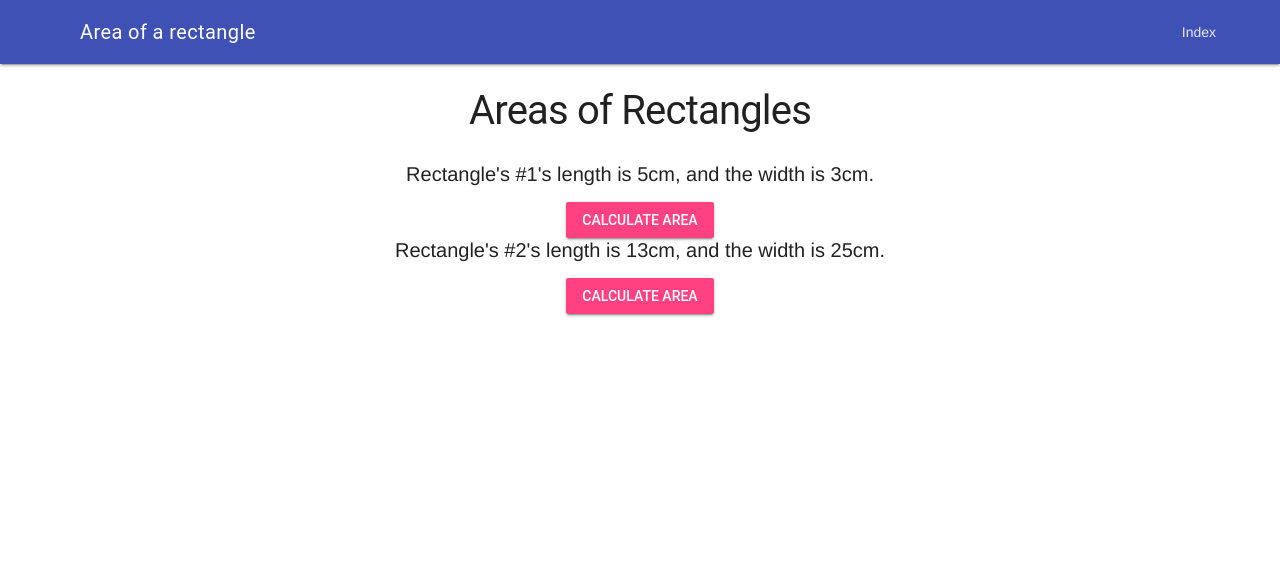
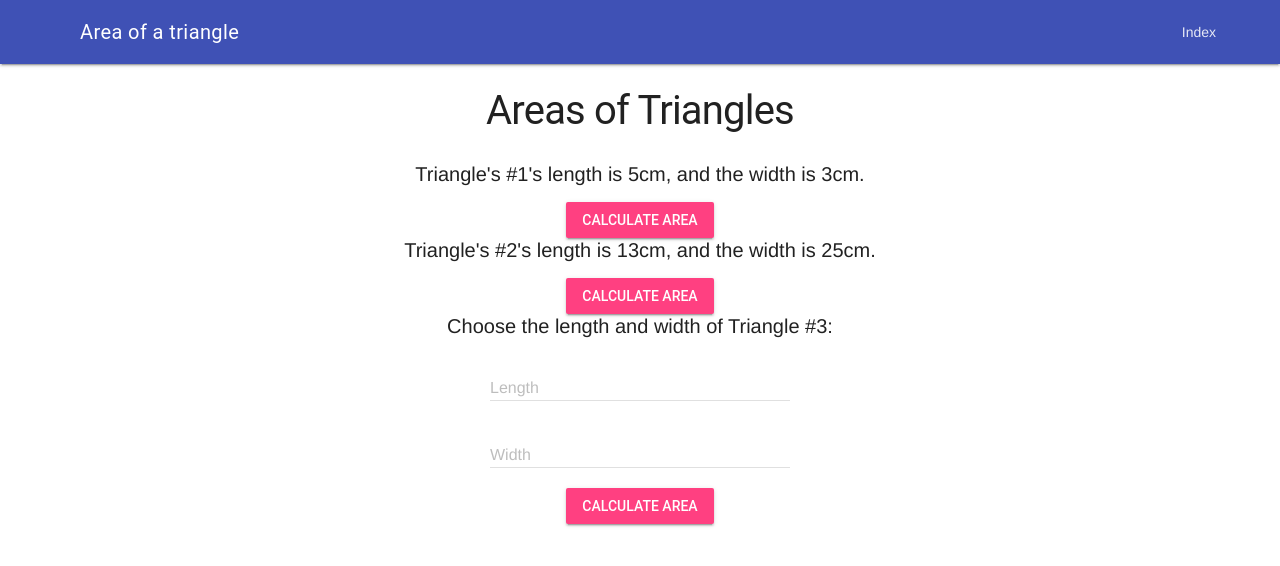
Before and after one commit to CristianoSellitto/ICS2O-Assignment2-HTML, a plain HTML site: page index.html in a window 1280 px wide. Drawn offline with nearby package versions, Linux system fonts and the light colour scheme.

Commit message:
Changed rectangle to triangle and added a custom triangle

```diff
--- a/index.html
+++ b/index.html
@@ -14,7 +14,7 @@
     <link rel="icon" type="image/png" sizes="16x16" href="favicon-16x16.png">
     <link rel="manifest" href="site.webmanifest">
     <link rel="stylesheet" href="./css/style.css">
-    <title>Area of a rectangle</title>
+    <title>Area of a triangle</title>
   </head>
   <body>
     <script defer src="https://code.getmdl.io/1.3.0/material.min.js"></script>
@@ -23,7 +23,7 @@
       <header class="mdl-layout__header">
         <div class="mdl-layout-icon"></div>
         <div class="mdl-layout__header-row">
-          <span class="mdl-layout__title">Area of a rectangle</span>
+          <span class="mdl-layout__title">Area of a triangle</span>
           <div class="mdl-layout-spacer"></div>
           <nav class="mdl-navigation">
             <a class="mdl-navigation__link" href="./">Index</a>
@@ -34,24 +34,48 @@
     <br>
     <br>
     <br>
-    <h1>Areas of Rectangles</h1>
-    <!-- Rectangle 1 Text -->
-    <div id="rectangle1">
-      <p>Rectangle's #1's length is 5cm, and the width is 3cm.</p>
+    <h1>Areas of Triangles</h1>
+    <!-- Triangle 1 Text -->
+    <div id="triangle1">
+      <p>Triangle's #1's length is 5cm, and the width is 3cm.</p>
     </div>
-    <div id="rectangle1answer"></div>
-    <!-- Calculate button for Rectangle 1 -->
-    <button class="mdl-button mdl-js-button mdl-button--raised mdl-js-ripple-effect mdl-button--accent" onclick="calculateArea('rectangle1answer', 5, 3)">
+    <div id="triangle1answer"></div>
+    <!-- Calculate button for Triangle 1 -->
+    <button class="mdl-button mdl-js-button mdl-button--raised mdl-js-ripple-effect mdl-button--accent" onclick="calculateArea('triangle1answer', 5, 3)">
       Calculate Area
     </button>
-
-    <!-- Rectangle 2 Text -->
-    <div id="rectangle2">
-      <p>Rectangle's #2's length is 13cm, and the width is 25cm.</p>
+    <!-- Triangle 2 Text -->
+    <div id="triangle2">
+      <p>Triangle's #2's length is 13cm, and the width is 25cm.</p>
     </div>
-    <div id="rectangle2answer"></div>
-    <!-- Calculate button for Rectangle 2 -->
-    <button class="mdl-button mdl-js-button mdl-button--raised mdl-js-ripple-effect mdl-button--accent" onclick="calculateArea('rectangle2answer', 13, 25)">
+    <div id="triangle2answer"></div>
+    <!-- Calculate button for Triangle 2 -->
+    <button class="mdl-button mdl-js-button mdl-button--raised mdl-js-ripple-effect mdl-button--accent" onclick="calculateArea('triangle2answer', 13, 25)">
+      Calculate Area
+    </button>
+    <!-- Triangle 3 Text -->
+    <div id="triangle3">
+      <p>Choose the length and width of Triangle #3:</p>
+      <!-- Length Textfield -->
+      <form action="#">
+        <div class="mdl-textfield mdl-js-textfield">
+          <input class="mdl-textfield__input" type="text" pattern="-?[0-9]*(\.[0-9]+)?" id="lengthcustom">
+          <label class="mdl-textfield__label" for="lengthcustom">Length</label>
+          <span class="mdl-textfield__error">Input is not a number!</span>
+        </div>
+      </form>
+      <!-- Width Textfield -->
+      <form action="#">
+        <div class="mdl-textfield mdl-js-textfield">
+          <input class="mdl-textfield__input" type="text" pattern="-?[0-9]*(\.[0-9]+)?" id="widthcustom">
+          <label class="mdl-textfield__label" for="widthcustom">Width</label>
+          <span class="mdl-textfield__error">Input is not a number!</span>
+        </div>
+      </form>
+    </div>
+    <div id="triangle3answer"></div>
+    <!-- Calculate button for Triangle 3 -->
+    <button class="mdl-button mdl-js-button mdl-button--raised mdl-js-ripple-effect mdl-button--accent" onclick="calculateArea('triangle3answer')">
       Calculate Area
     </button>
   </body>
--- a/js/script.js
+++ b/js/script.js
@@ -1,9 +1,17 @@
-// Cristiano | ICS2O-Assignment2-HTML | March 11 2022
+// Cristiano
+// ICS2O-Assignment2-HTML
+// March 11 2022
 
 
 /**
- * Calculates area for a rectangle.
+ * Calculates area for a triangle.
  */
 function calculateArea(elementid, length, width) {
-  document.getElementById(elementid).innerHTML = "<p>The area of this rectangle is " + (length * width) + "cm²</p>"
+  if (elementid != "triangle3answer") {
+    document.getElementById(elementid).innerHTML = "<p>The area of this triangle is " + (length * width / 2) + "cm²</p>"
+  } else {
+    const lengthcustom = parseInt(document.getElementById("lengthcustom").value)
+    const widthcustom = parseInt(document.getElementById("widthcustom").value)
+    document.getElementById(elementid).innerHTML = "<p>The area of this triangle is " + (lengthcustom * widthcustom / 2) + "cm²</p>"
+  }
 }
```
